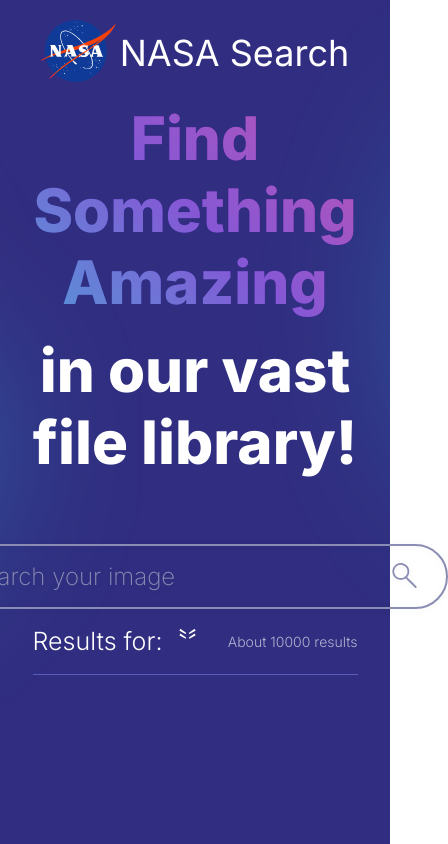
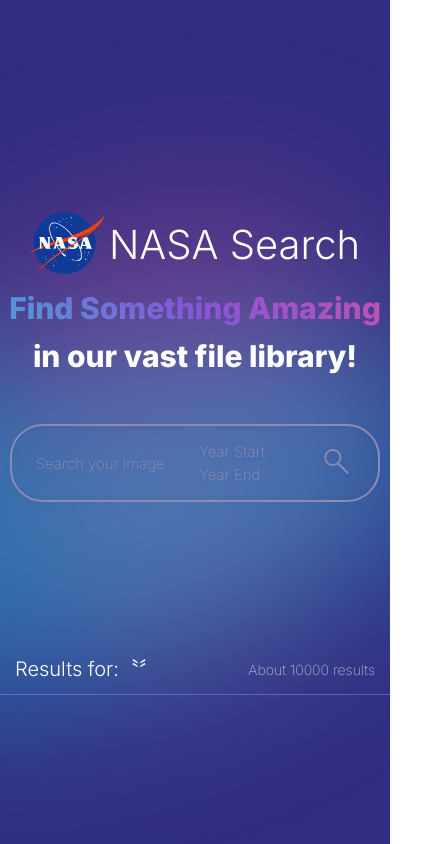
Before and after one commit to J-DouglasLira/nasa-api, a React (Vite) app: page / in a window 390 px wide. Shown: the whole page, 448 px wide, since content can reach past the window. Built offline with nearby package versions, Linux system fonts and the light colour scheme.

Commit message:
styles: responsiveness

```diff
--- a/src/interfaces/IQuerySearch.ts
+++ b/src/interfaces/IQuerySearch.ts
@@ -2,5 +2,5 @@
   q: string;
   year_start?: string;
   year_end?: string;
-  media_type: 'image';
+  media_type: string;
 }
--- a/src/pages/home/index.tsx
+++ b/src/pages/home/index.tsx
@@ -1,3 +1,4 @@
+import { Input, Stack } from '@chakra-ui/react';
 import { SyntheticEvent, useEffect, useState } from 'react';
 import { Link } from 'react-router-dom';
 import background from '../../assets/background.svg';
@@ -10,12 +11,15 @@
   const [searchText, setSearchText] = useState('');
   let result = 10000;
   const media_type = 'image';
+  const [yearStart, setYearStart] = useState();
+  const [yearEnd, setYearEnd] = useState();
 
   const { data: queryData, refetch } = useImagesQuery({
     q: searchText,
+    year_start: yearStart,
+    year_end: yearEnd,
     media_type
   });
-  console.log(queryData);
 
   const handleSubmit = async (e: SyntheticEvent) => {
     e.preventDefault();
@@ -23,7 +27,12 @@
       search: { value: string };
     };
     setSearchText(target.search.value);
+    '' + yearStart;
+    '' + yearEnd;
   };
+
+  const handleYearStart = (event: any) => '' + setYearStart(event.target.value);
+  const handleYearEnd = (event: any) => '' + setYearEnd(event.target.value);
 
   useEffect(() => {
     refetch();
@@ -46,8 +55,17 @@
             type="text"
             name="search"
             placeholder="Search your image"
-            alt=" here you type what you want to search"
+            alt="here you type what you want to search"
           />
+          <Stack spacing={4}>
+            <Input
+              variant="yearStart"
+              placeholder="Year Start"
+              width="auto"
+              onChange={handleYearStart}
+            />
+            <Input variant="yearEnd" placeholder="Year End" width="auto" onChange={handleYearEnd} />
+          </Stack>
           <button>
             <img src={LupaIcon} alt="Click Here to Search what you want" />
           </button>
--- a/src/pages/home/styles.ts
+++ b/src/pages/home/styles.ts
@@ -2,14 +2,15 @@
 
 export const Container = styled.div`
   height: 100%;
-  background: transparent;
-  //background-image: linear-gradient(to top, #335fee, #4b5fe8, #5b5fe2, #685fdd, #725fd7);
   .header {
     display: flex;
     flex-direction: column;
     align-items: center;
-    padding: 0px;
-    gap: 16px;
+    justify-content: center;
+    height: 100vh;
+    background: url('../../../public/background.svg');
+    background-repeat: no-repeat;
+    background-size: cover;
   }
 
   .app-logo {
@@ -27,6 +28,7 @@
     line-height: 100%;
     color: ${({ theme }) => theme.colors.tertiary.one};
   }
+
   .subtitle-1,
   .subtitle-2 {
     font-family: 'Inter';
@@ -91,18 +93,69 @@
       }
     }
   }
+
+  @media (max-width: 768px) {
+    .title {
+      font-weight: 300;
+      font-size: 40px;
+    }
+    .subtitle-1 {
+      font-size: 40px;
+      line-height: 2;
+    }
+    .subtitle-2 {
+      font-size: 40px;
+    }
+    .searchContainer {
+      width: 95vw;
+      margin-bottom: 150px;
+      input {
+        font-size: 25px;
+      }
+    }
+  }
+
+  @media (max-width: 576px) {
+    .subtitle-1 {
+      font-size: 30px;
+    }
+    .subtitle-2 {
+      font-size: 30px;
+    }
+    .searchContainer {
+      width: 95vw;
+      input {
+        font-size: 22px;
+      }
+    }
+  }
+
+  @media (max-width: 515px) {
+    .subtitle-1 {
+      font-size: 30px;
+    }
+    .subtitle-2 {
+      font-size: 30px;
+    }
+    .searchContainer {
+      input {
+        font-size: 15px;
+      }
+    }
+  }
 `;
 
 export const SectionResults = styled.section`
-  display: grid;
-  grid-template-columns: 1fr 10fr 1fr;
+  position: relative;
   .results {
+    position: absolute;
     display: flex;
-    flex-direction: row;
     justify-content: space-between;
     align-items: center;
-    padding: 20px 0;
+    padding: 50px;
     border-bottom: 1px solid ${({ theme }) => theme.colors.primary.three + '80'};
+    width: 100%;
+    top: -200px;
 
     .controls {
       font-family: 'Inter';
@@ -121,9 +174,34 @@
       font-size: 14px;
     }
   }
+
+  @media (max-width: 768px) {
+    .results {
+      padding: 15px;
+      .controls {
+        font-size: 20px;
+        & > span {
+          font-weight: 400;
+        }
+      }
+      .about {
+        font-weight: 200;
+      }
+    }
+  }
+
+  @media (max-width: 576px) {
+  }
+
+  @media (max-width: 515px) {
+  }
 `;
 
 export const Galery = styled.section`
+  background: url('../../../public/background.svg');
+  background-repeat: no-repeat;
+  background-size: cover;
+
   .results {
     display: flex;
     flex-direction: row;
@@ -171,15 +249,18 @@
 export const ImagemContainer = styled.div`
   display: grid;
   grid-template-columns: repeat(auto-fill, minmax(330px, 1fr));
-  gap: 20px;
-  margin: 30px 150px 0px 220px;
-  display: grid;
+  gap: 90px;
+  justify-items: center;
+  align-items: center;
+  margin: 0px 30px 0px 40px;
+
   a {
     text-decoration: none;
   }
+
   .card {
     border-radius: 20px;
-    width: 300px;
+    width: 320px;
     height: 400px;
     cursor: pointer;
     font-family: 'Inter';
@@ -187,21 +268,37 @@
     font-weight: 500;
     font-size: 14px;
     line-height: 20px;
-    color: #ffffff;
+    color: #d1d5db;
+    transition: all 0.3s;
+    margin-top: 20px;
+
+    &:hover {
+      transition: all 0.3s;
+      transform: scale(1.05);
+    }
+
     img {
       border-radius: 20px;
-      width: 300px;
+      width: 320px;
       height: 200px;
       object-fit: cover;
     }
-    h1 {
-      color: #ffffff;
+    h3 {
+      color: #f3f3f3;
+      text-shadow: #140b0b 1px 0 1px;
     }
   }
+
   .text-container {
     width: 300px;
     height: 200px;
     overflow: hidden;
+    padding: 20px;
+    text-align: left;
+
+    p {
+      padding-top: 15px;
+    }
   }
   .fileSize {
     color: #d1d5db;
```
Also changed, not shown: public/background.svg (added).
